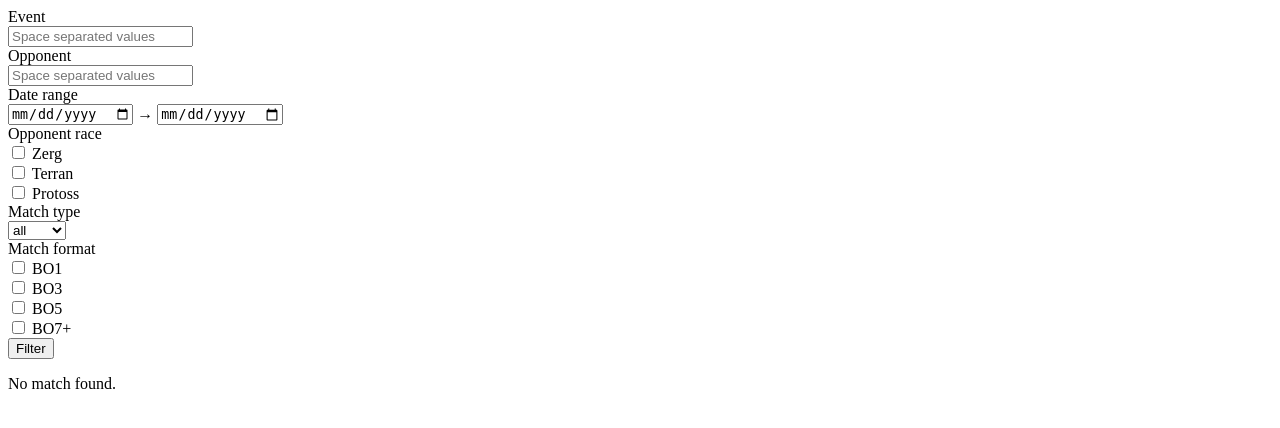
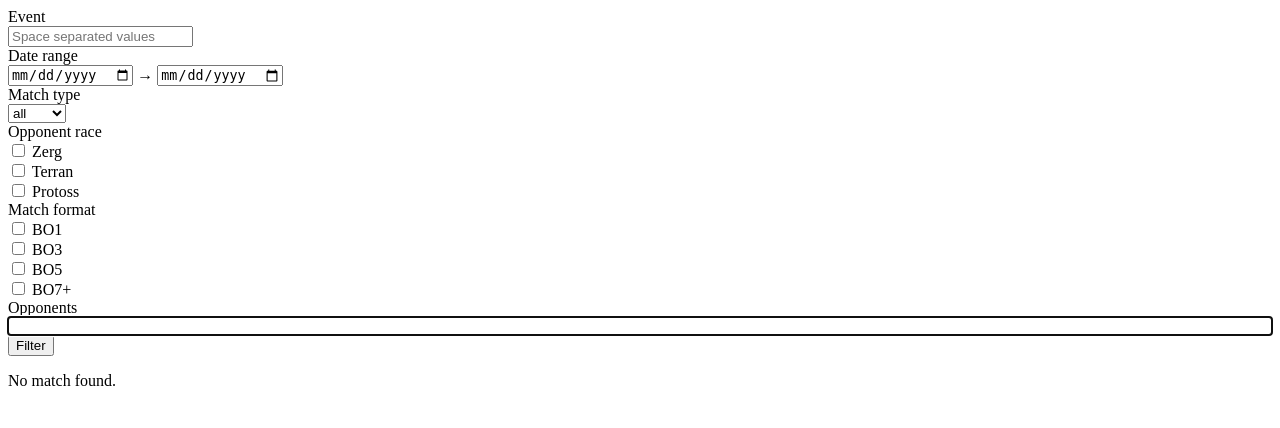
Before and after one commit to nrobinaubertin/sc2-n1-gg, a Symfony app: template templates/player/results.html.twig in a window 1280 px wide. Shown: the top 428 px of the page. Run offline with Twig, Linux system fonts and the light colour scheme; the template is opened without the code that fills it, so the values that code supplies are empty; some libraries are stand-ins or nearby versions.

Commit message:
User the search_player bar for opponents in players/results

```diff
--- a/templates/player/results.html.twig
+++ b/templates/player/results.html.twig
@@ -12,21 +12,25 @@
         </div>
         <div class="col-12 col-lg-4">
             <div class="form-group">
-                <div class="lead">Opponent</div>
-                <input name="opponent" type="text" class="form-control-inline" value="{{ opponents }}" placeholder="Space separated values">
-            </div>
-        </div>
-        <div class="col-12 col-lg-4">
-            <div class="form-group">
                 <div class="lead">Date range</div>
                 <input name="after" type="date" class="form-control-inline mr-2" value="{{ after }}">
                 <label for="before" class="mr-2">&rarr;</label>
                 <input name="before" type="date" class="form-control-inline" value="{{ before }}">
             </div>
         </div>
+        <div class="col-12 col-lg-4">
+            <div class="form-group border-lg-right pr-5">
+                <div class="lead">Match type</div>
+                <select class="form-control" name="match_type">
+                    <option{% if match_type != "online" and match_type != "offline" %} selected="selected"{% endif %}>all</option>
+                    <option{% if match_type == "offline" %} selected="selected"{% endif %}>offline</option>
+                    <option{% if match_type == "online" %} selected="selected"{% endif %}>online</option>
+                </select>
+            </div>
+        </div>
     </div>
     <div class="row">
-        <div class="col-12 col-lg-4">
+        <div class="col-12 col-lg-3">
             <div class="form-group border-lg-right">
                 <div class="lead mb-1">Opponent race</div>
                 <div class="container">
@@ -50,17 +54,7 @@
                 </div>
             </div>
         </div>
-        <div class="col-12 col-lg-4">
-            <div class="form-group border-lg-right pr-5">
-                <div class="lead">Match type</div>
-                <select class="form-control" name="match_type">
-                    <option{% if match_type != "online" and match_type != "offline" %} selected="selected"{% endif %}>all</option>
-                    <option{% if match_type == "offline" %} selected="selected"{% endif %}>offline</option>
-                    <option{% if match_type == "online" %} selected="selected"{% endif %}>online</option>
-                </select>
-            </div>
-        </div>
-        <div class="col-12 col-lg-4">
+        <div class="col-12 col-lg-3">
             <div class="form-group">
                 <div class="lead mb-1">Match format</div>
                 <div class="container">
@@ -89,6 +83,12 @@
                 </div>
             </div>
         </div>
+        <div class="col-12 col-lg-6">
+            <div class="form-group">
+                <div class="lead">Opponents</div>
+                {% include 'search_player.html.twig' with {"players": players, "id": "form"} %}
+            </div>
+        </div>
     </div>
     <div class="row">
         <div class="form-group col-8 col-sm-5 col-md-4 col-lg-3">
```
Also changed, not shown: src/Controller/Player.php (+23 -12 lines).
